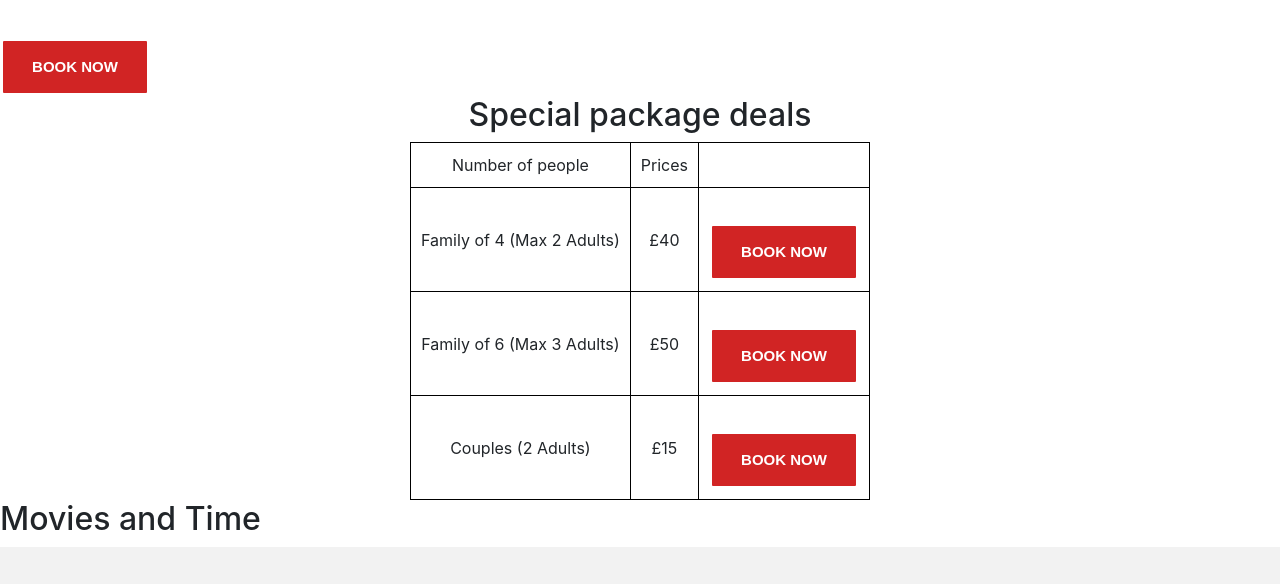
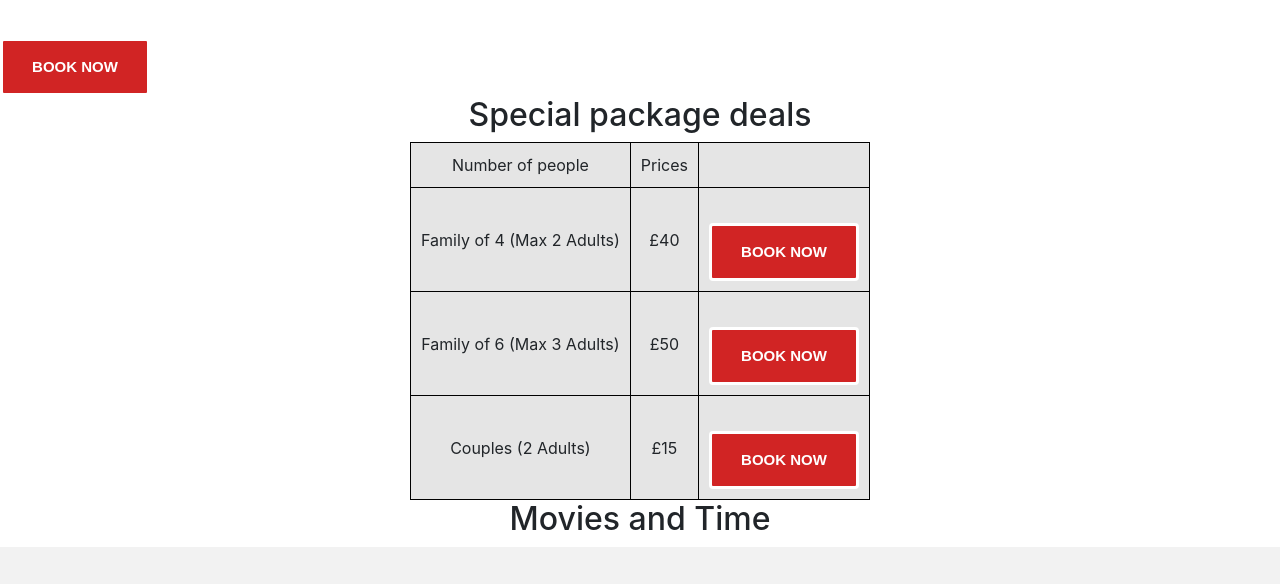
Before and after one commit to derica987/carcinema, a plain HTML site: page Book tickets.html in a window 1280 px wide. Shown: the part 187-771 px from the top of the page. Drawn offline with nearby package versions, Linux system fonts and the light colour scheme; files that its build step writes are made by us from their sources; a web font is replaced by a local one.

Commit message:
center align 2

```diff
--- a/Book tickets.html
+++ b/Book tickets.html
@@ -39,10 +39,12 @@
 
 <!--body starts here-->
 <body>
-    <div>
+
     <div class="booktickets">
+    <div style="text-align: center;"></div>
+
+    <button class="btn"> BOOK NOW</button>
     </div>
-    <button class="btn"> BOOK NOW</button>
     <h2 style="text-align: center;">Special package deals</h2>
 
     <table>
@@ -69,7 +71,7 @@
     </table>
     </div>
 
-    <h2>Movies and Time</h2>
+    <h2 style="text-align: center;">Movies and Time</h2>
 </body>
 
 
--- a/CSS/style.css
+++ b/CSS/style.css
@@ -160,7 +160,7 @@ th {
   padding: 10px;
   border: 1px solid black;
   border-radius: 5px;
-  background-color: ##e5e5e5;
+  background-color: #e5e5e5;
   text-align: center;
 }
 
```
